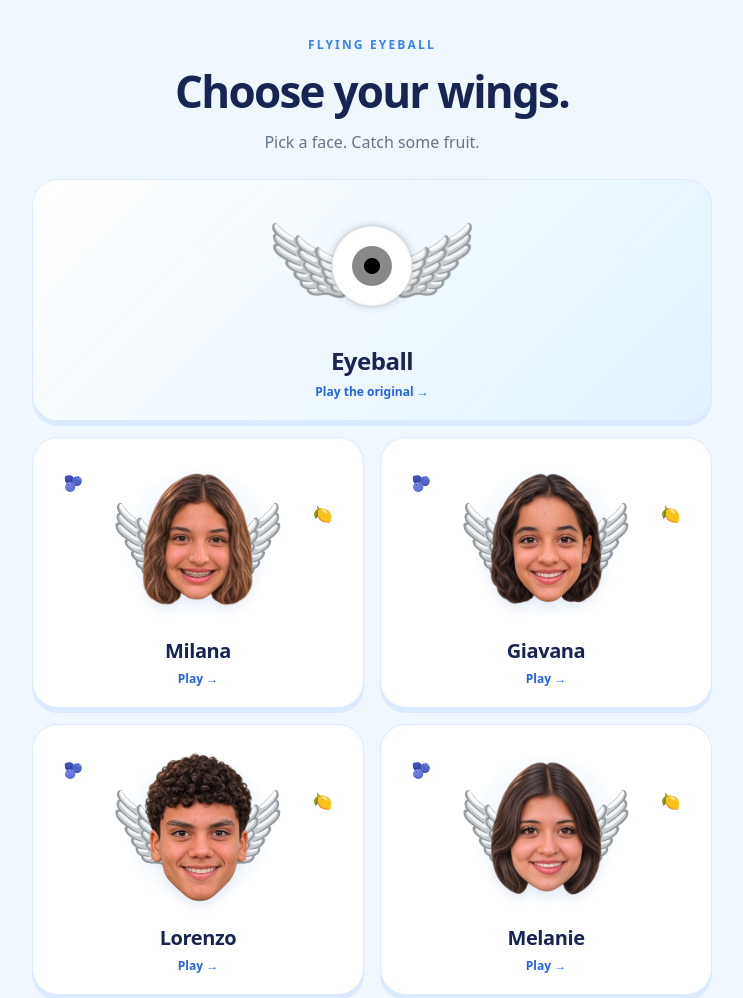
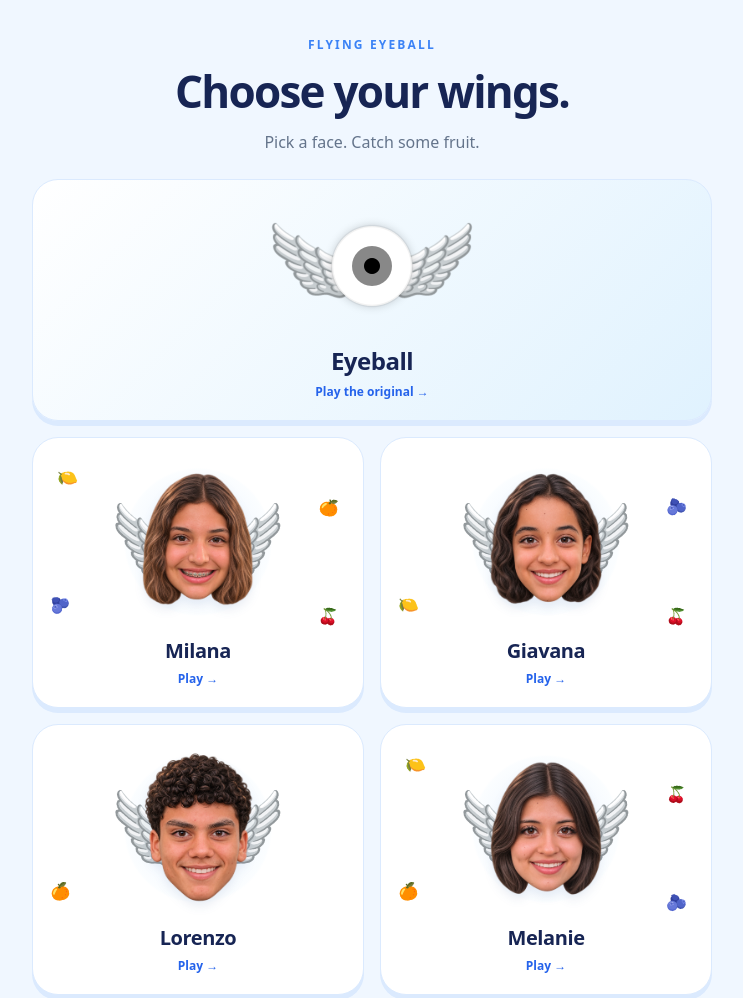
Before and after one commit to makeXnow/flying-eyeball, a website with bundled scripts: page special.html in a window 1280 px wide. Shown: the top 998 px of the page, without its empty margins (268-1011 px from the left). Built offline with nearby package versions, Linux system fonts and the light colour scheme.

Commit message:
Randomize one to four fruit decorations per special-mode card

```diff
--- a/special.html
+++ b/special.html
@@ -38,8 +38,10 @@
         .wing-left { left: calc(50% - 90px); transform: scaleX(-1) rotate(-8deg); }
         .wing-right { right: calc(50% - 90px); transform: rotate(-8deg); }
         .portrait-fruit { position: absolute; z-index: 3; font-size: 16px; }
-        .fruit-one { left: 7%; top: 17px; transform: rotate(-12deg); }
-        .fruit-two { right: 7%; top: 49px; transform: rotate(12deg); }
+        .fruit-slot-0 { left: 5%; top: 12px; transform: rotate(-12deg); }
+        .fruit-slot-1 { right: 5%; top: 42px; transform: rotate(12deg); }
+        .fruit-slot-2 { left: 3%; bottom: 14px; transform: rotate(-10deg); }
+        .fruit-slot-3 { right: 5%; bottom: 2px; transform: rotate(16deg); }
         .expressions-ready .portrait-flight { animation: portrait-float 4s ease-in-out infinite; animation-delay: var(--phase); }
         .expressions-ready .face-smile { animation: portrait-smile 2s steps(1, end) infinite; animation-delay: var(--phase); }
         .expressions-ready .face-surprise { animation: portrait-surprise 2s steps(1, end) infinite; animation-delay: var(--phase); }
@@ -68,6 +70,6 @@
     </nav>
     <footer>Every face has its own leaderboard.<br>A great run can make the main leaderboard too.</footer>
 </main>
-<script type="module" src="src/special.js?v=15"></script>
+<script type="module" src="src/special.js?v=16"></script>
 </body>
 </html>
--- a/src/special.js
+++ b/src/special.js
@@ -1,15 +1,21 @@
 import { FACE_MODES } from './core/modeCatalog.js?v=14';
 import { Hero } from './entities/Hero.js?v=14';
 import { SpriteCache } from './rendering/SpriteCache.js?v=14';
+import { REWARD_DATA } from './core/constants.js';
+
+const shuffled = items => {
+    const result = [...items];
+    for (let index = result.length - 1; index > 0; index--) {
+        const other = Math.floor(Math.random() * (index + 1));
+        [result[index], result[other]] = [result[other], result[index]];
+    }
+    return result;
+};
 
 const picker = document.getElementById('mode-picker');
 const expressionHoldSeconds = 1;
-const phaseSlots = FACE_MODES.map((_, index) => index);
 // Give each face a random, unique slot across one expression's holding time.
-for (let index = phaseSlots.length - 1; index > 0; index--) {
-    const other = Math.floor(Math.random() * (index + 1));
-    [phaseSlots[index], phaseSlots[other]] = [phaseSlots[other], phaseSlots[index]];
-}
+const phaseSlots = shuffled(FACE_MODES.map((_, index) => index));
 const readyFaces = [];
 for (const [index, mode] of FACE_MODES.entries()) {
     const link = document.createElement('a');
@@ -18,7 +24,11 @@ for (const [index, mode] of FACE_MODES.entries()) {
     link.setAttribute('aria-label', `Play ${mode.name}`);
     link.dataset.mode = mode.id;
     link.style.setProperty('--phase', `${phaseSlots[index] * expressionHoldSeconds / FACE_MODES.length}s`);
-    link.innerHTML = `<div class="portrait"><div class="portrait-halo"></div><span class="portrait-fruit fruit-one" aria-hidden="true">🫐</span><span class="portrait-fruit fruit-two" aria-hidden="true">🍋</span><div class="portrait-flight"><span class="portrait-wing wing-left" aria-hidden="true">🪽</span><span class="portrait-wing wing-right" aria-hidden="true">🪽</span><img class="face-smile" src="${mode.sprite}" alt="${mode.name}" width="124" height="148"><img class="face-surprise" src="${mode.surpriseSprite}" alt="" aria-hidden="true" width="124" height="148"></div></div><strong>${mode.name}</strong><span class="play">Play →</span>`;
+    const fruitCount = 1 + Math.floor(Math.random() * 4);
+    const fruitSlots = shuffled([0, 1, 2, 3]);
+    const fruitMarkup = shuffled(Object.keys(REWARD_DATA)).slice(0, fruitCount)
+        .map((fruit, index) => `<span class="portrait-fruit fruit-slot-${fruitSlots[index]}" aria-hidden="true">${fruit}</span>`).join('');
+    link.innerHTML = `<div class="portrait"><div class="portrait-halo"></div>${fruitMarkup}<div class="portrait-flight"><span class="portrait-wing wing-left" aria-hidden="true">🪽</span><span class="portrait-wing wing-right" aria-hidden="true">🪽</span><img class="face-smile" src="${mode.sprite}" alt="${mode.name}" width="124" height="148"><img class="face-surprise" src="${mode.surpriseSprite}" alt="" aria-hidden="true" width="124" height="148"></div></div><strong>${mode.name}</strong><span class="play">Play →</span>`;
     // Show the smile until both frames have decoded, preventing an empty half-cycle.
     readyFaces.push(Promise.all([...link.querySelectorAll('img')].map(img => img.decode()))
         .then(() => link).catch(() => null));
```
Also changed, not shown: README.md.
